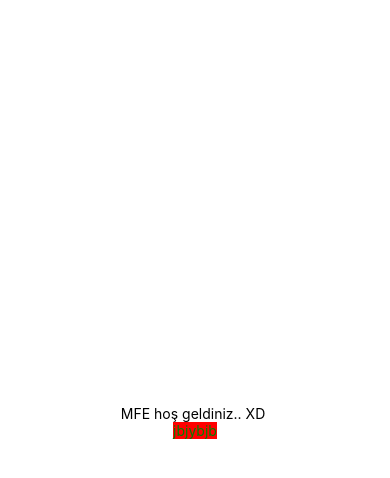
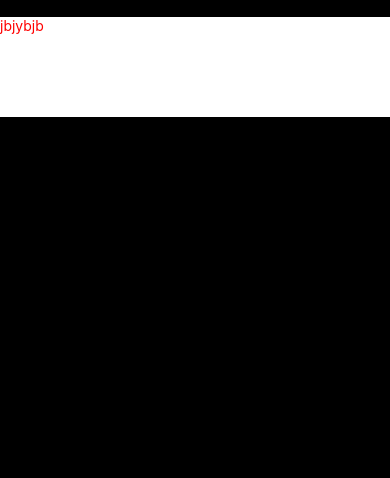
Before and after one commit to okanaktas/mfe, a React Native app: screen / in a window 390 px wide. Shown: the top 478 px of the page. Built offline with nearby package versions, Linux system fonts and the light colour scheme.

Commit message:
Update style.js

```diff
--- a/style.js
+++ b/style.js
@@ -3,15 +3,15 @@ import { StyleSheet, Text, View, NativeModules } from 'react-native';
 const styles = StyleSheet.create({
     container: {
       flex: 1,
-      backgroundColor: '#fff',
-      alignItems: 'center',
-      justifyContent: 'center',
+      backgroundColor: 'black',
     },
     header:{
-        backgroundColor:'red',
+        backgroundColor:'white',
+        height:100,
+        width:100+'%',
     },
     headerText:{
-        color:'green',
+        color:'red',
     }
   });
 module.exports = styles;
```
